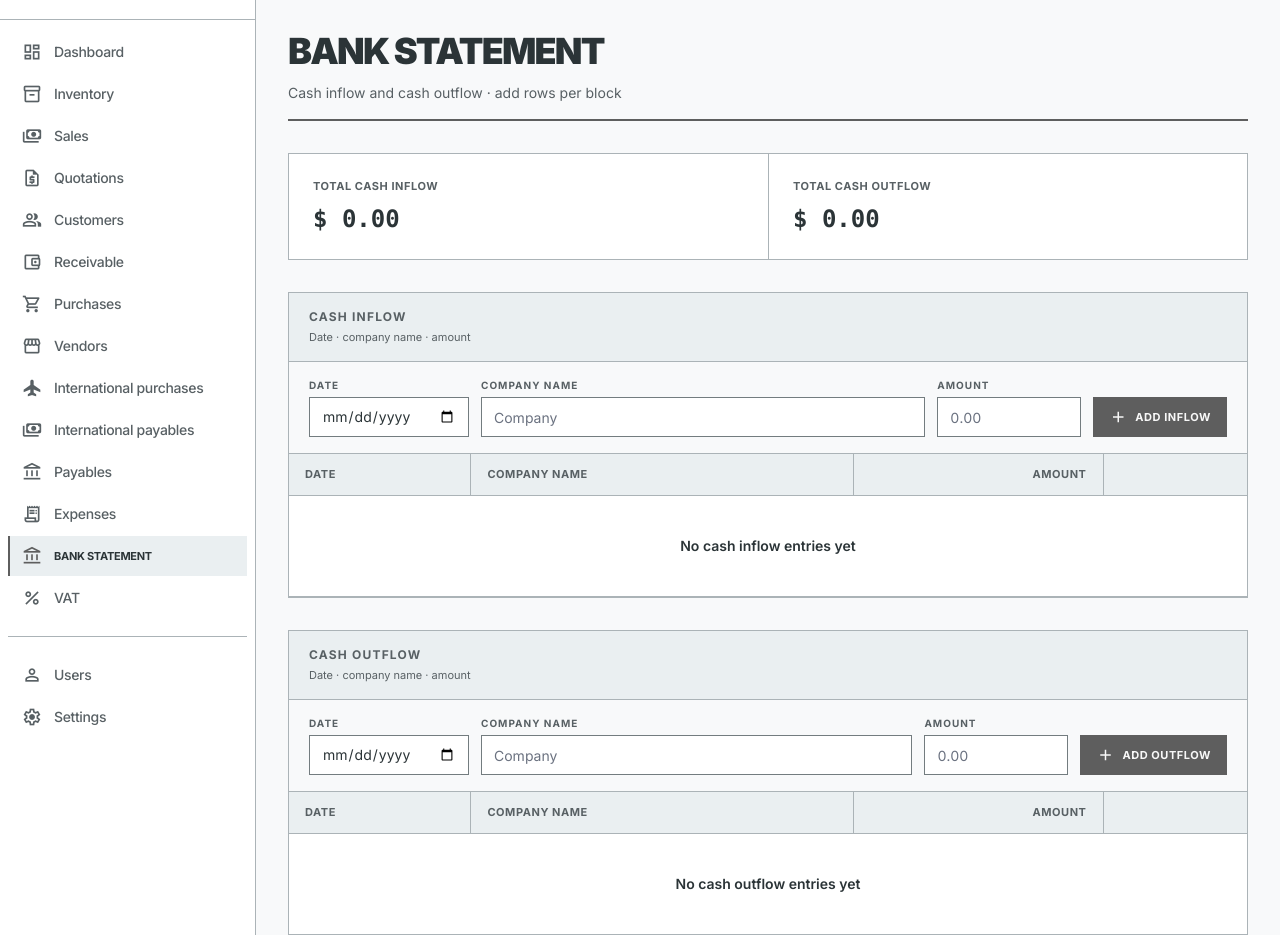
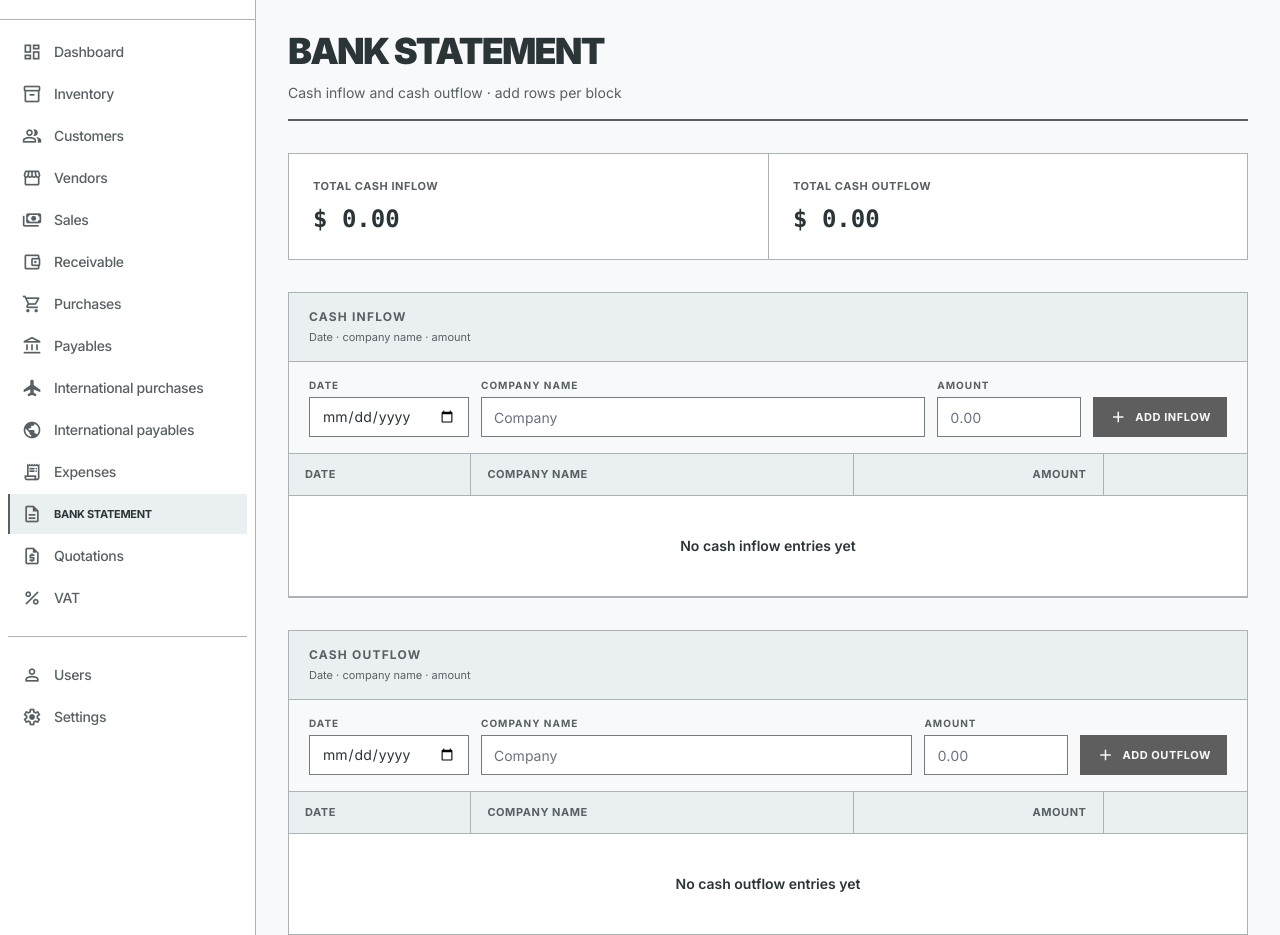
Before and after one commit to MuhammadSaljooq/projectlaibaindustry, a Laravel app: page /bank-statement in a window 1280 px wide. Shown: the part 65-1000 px from the top of the page. Run offline with Laravel 12, Linux system fonts and the light colour scheme; a user stored in the database is signed in; data comes from the database, SQL or seed files in the repository; data that the repository does not hold is empty; some libraries are stand-ins or nearby versions.

Commit message:
Reorder left sidebar navigation (inventory through bank statement)
Made-with: Cursor

```diff
--- a/laibaindustry-erp/resources/views/products/partials/sidebar.blade.php
+++ b/laibaindustry-erp/resources/views/products/partials/sidebar.blade.php
@@ -15,17 +15,17 @@
 $navItems = [
     ['key' => 'dashboard',    'icon' => 'dashboard',              'label' => 'Dashboard',   'route' => route('dashboard', absolute: false)],
     ['key' => 'products',     'icon' => 'inventory_2',            'label' => 'Inventory',   'route' => route('inventory.dashboard', absolute: false)],
+    ['key' => 'customers',    'icon' => 'group',                  'label' => 'Customers',   'route' => route('customers.index', absolute: false)],
+    ['key' => 'suppliers',    'icon' => 'storefront',             'label' => 'Vendors',     'route' => route('suppliers.index', absolute: false)],
     ['key' => 'sales',        'icon' => 'payments',               'label' => 'Sales',       'route' => route('sales.index', absolute: false)],
-    ['key' => 'quotations',   'icon' => 'request_quote',          'label' => 'Quotations',  'route' => route('quotations.index', absolute: false)],
-    ['key' => 'customers',    'icon' => 'group',                  'label' => 'Customers',   'route' => route('customers.index', absolute: false)],
     ['key' => 'receivables',  'icon' => 'account_balance_wallet', 'label' => 'Receivable',  'route' => route('receivables.index', absolute: false)],
     ['key' => 'purchases',    'icon' => 'shopping_cart',          'label' => 'Purchases',   'route' => route('purchases.index', absolute: false)],
-    ['key' => 'suppliers',   'icon' => 'storefront',             'label' => 'Vendors',   'route' => route('suppliers.index', absolute: false)],
+    ['key' => 'payables',     'icon' => 'account_balance',        'label' => 'Payables',    'route' => route('payables.index', absolute: false)],
     ['key' => 'international_purchases', 'icon' => 'flight',      'label' => 'International purchases', 'route' => route('international-purchases.index', absolute: false)],
-    ['key' => 'international_payables', 'icon' => 'payments',    'label' => 'International payables', 'route' => route('international-payables.index', absolute: false)],
-    ['key' => 'payables',     'icon' => 'account_balance',        'label' => 'Payables',    'route' => route('payables.index', absolute: false)],
+    ['key' => 'international_payables', 'icon' => 'public',       'label' => 'International payables', 'route' => route('international-payables.index', absolute: false)],
     ['key' => 'expenses',     'icon' => 'receipt_long',           'label' => 'Expenses',    'route' => route('expenses.index', absolute: false)],
-    ['key' => 'bank_statement', 'icon' => 'account_balance',      'label' => 'Bank statement', 'route' => route('bank-statement.index', absolute: false)],
+    ['key' => 'bank_statement', 'icon' => 'description',          'label' => 'Bank statement', 'route' => route('bank-statement.index', absolute: false)],
+    ['key' => 'quotations',   'icon' => 'request_quote',          'label' => 'Quotations',  'route' => route('quotations.index', absolute: false)],
     ['key' => 'vat',          'icon' => 'percent',                'label' => 'VAT',         'route' => route('vat.index', absolute: false)],
 ];
 $active = $activeNav ?? '';
```
